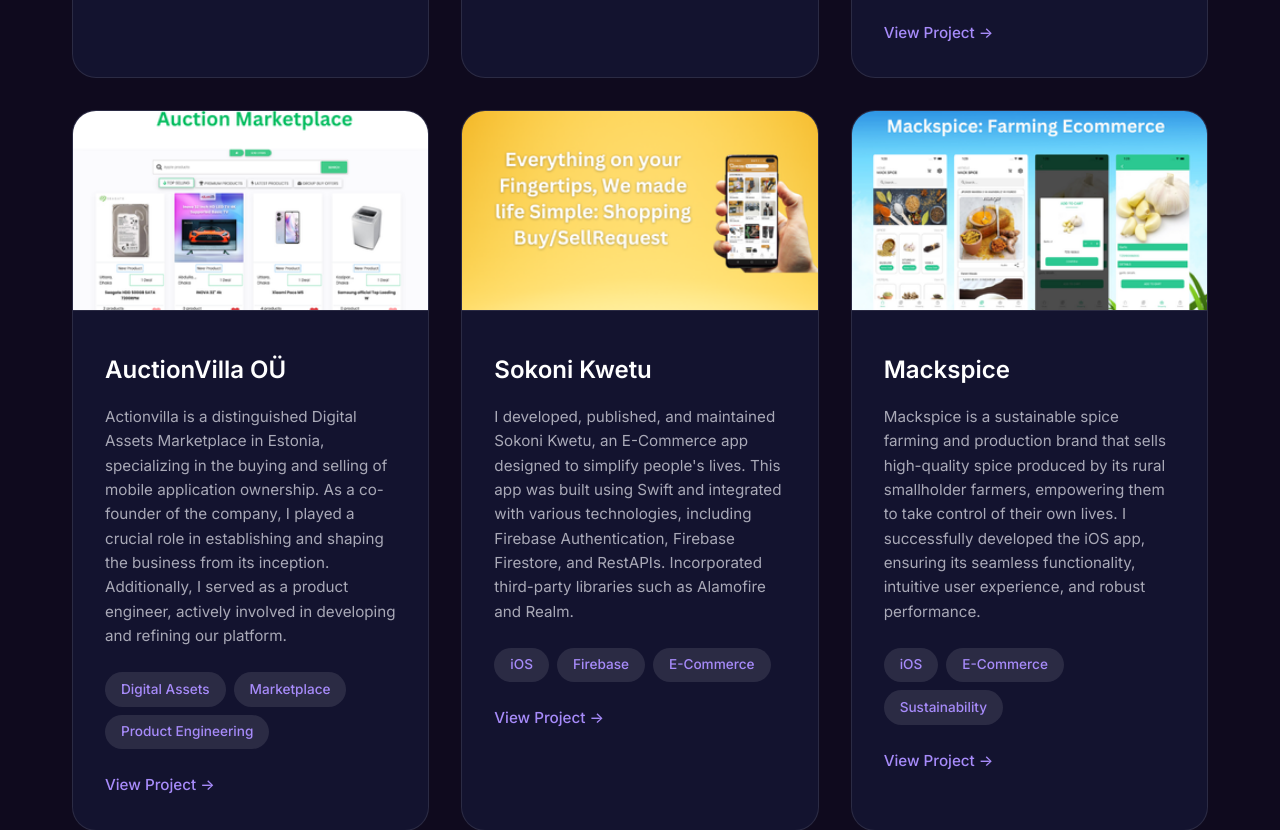
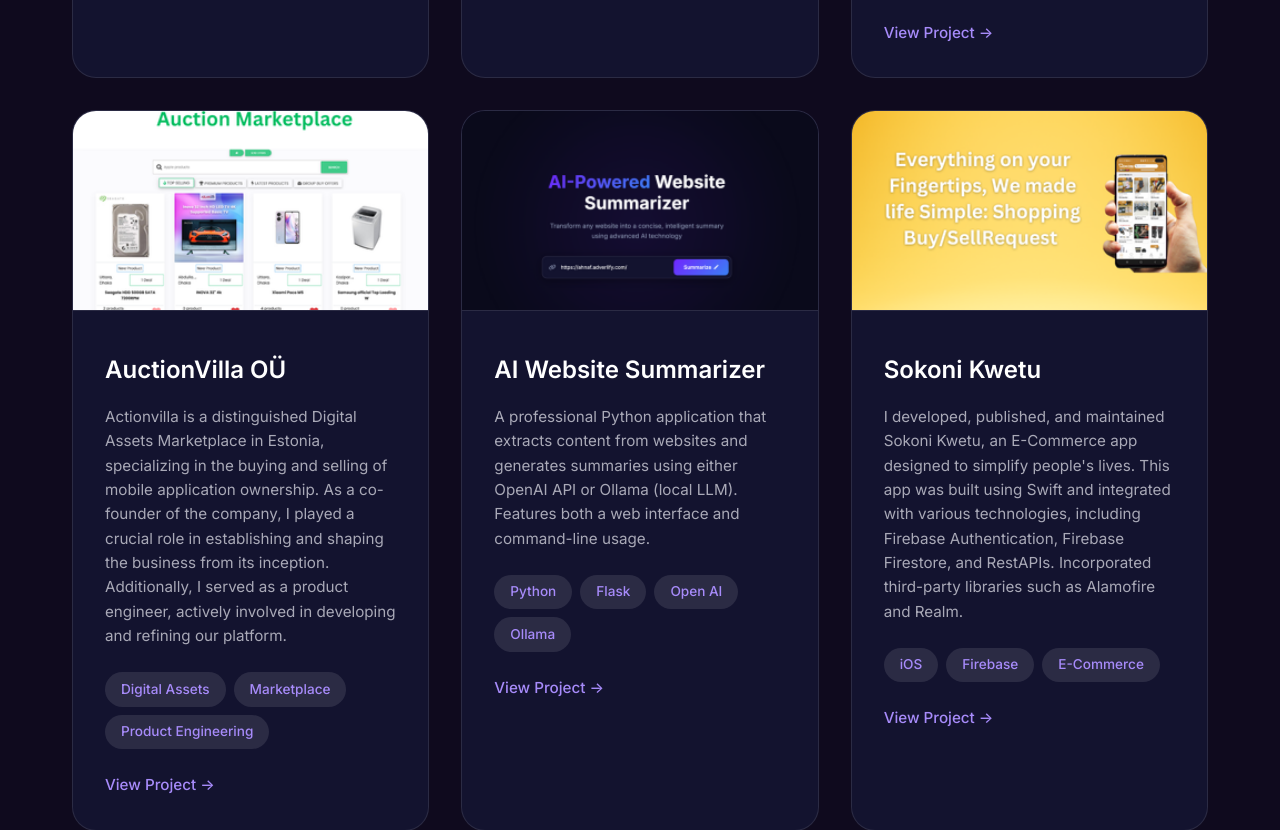
Before and after one commit to ahnafrahat/ahnaf_portfolio, a plain HTML site: page index.html in a window 1280 px wide. Shown: the part 5659-6489 px from the top of the page. Drawn offline with nearby package versions, Linux system fonts and the light colour scheme.

Commit message:
new ai summary project added

```diff
--- a/index.html
+++ b/index.html
@@ -343,6 +343,23 @@
             </div>
 
             <div class="project-card">
+                <img src="assets/ai_summary_banner.png" alt="AI Website Summarizer">
+                <div class="project-content">
+                    <h3>AI Website Summarizer</h3>
+                    <p>A professional Python application that extracts content from websites and generates summaries using either OpenAI API or Ollama (local LLM). Features both a web interface and command-line usage.</p>
+                    <div class="project-tags">
+                        <span>Python</span>
+                        <span>Flask</span>
+                        <span>Open AI</span>
+                        <span>Ollama</span>
+                    </div>
+                    <div class="project-links">
+                        <a href="https://github.com/ahnafrahat/ai_website_summary" class="project-link" target="_blank">View Project →</a>
+                    </div>
+                </div>
+            </div>
+
+            <div class="project-card">
                 <img src="assets/sokoni_banner.png" alt="Sokoni Kwetu">
                 <div class="project-content">
                     <h3>Sokoni Kwetu</h3>
```
Also changed, not shown: assets/ai_summary_banner.png (added).
